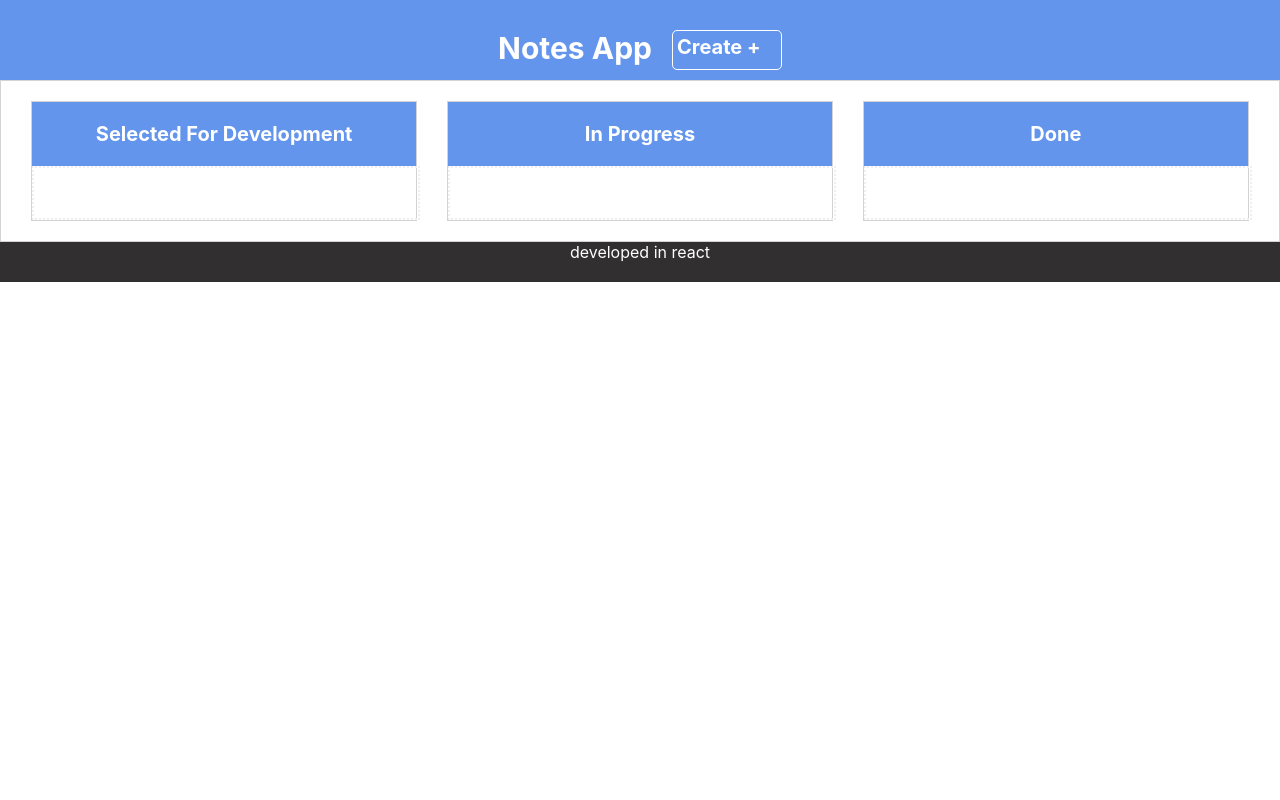
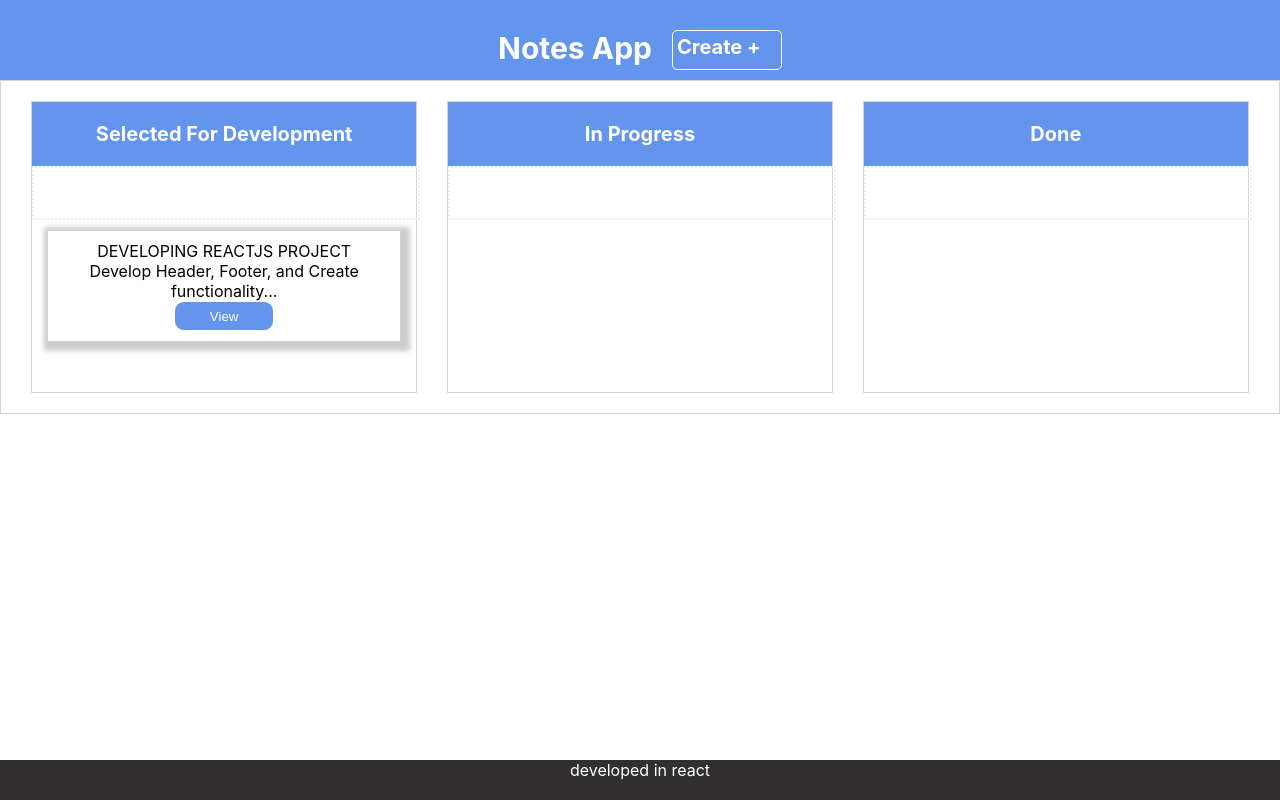
Before and after one commit to smartengineergeek/notes-app, a React (Create React App) app: page /#/ in a window 1280 px wide. Built offline with nearby package versions, Linux system fonts and the light colour scheme.

Commit message:
added deafult task

```diff
--- a/package.json
+++ b/package.json
@@ -2,7 +2,6 @@
   "name": "notes-app",
   "version": "0.1.0",
   "private": true,
-  "homepage": "http://amahlawat.github.io/notes-app",
   "dependencies": {
     "@testing-library/jest-dom": "^5.11.5",
     "@testing-library/react": "^11.1.2",
--- a/src/Layouts/Header/Header.css
+++ b/src/Layouts/Header/Header.css
@@ -13,6 +13,10 @@
     color: #fff;
     text-align: center;
     height: 40px;
+    position: fixed;
+    left: 0;
+    bottom: 0;
+    width: 100%;
 }
 .create-btn{
     border: solid 1px #fff;
--- a/src/components/Notes/Note/Note.css
+++ b/src/components/Notes/Note/Note.css
@@ -5,4 +5,5 @@
     margin-left: 15px;
     margin-right: 15px;
     margin-top: 10px;
+    box-shadow:         3px 3px 5px 6px #ccc;
 }
--- a/src/components/Notes/Notes.css
+++ b/src/components/Notes/Notes.css
@@ -9,6 +9,7 @@
 .tasks-col{
     border: solid 1px lightgray;
     width: 30%;
+    padding-bottom: 50px;
 }
 .tasks-list{
     display: flex;
--- a/src/components/Notes/Notes.js
+++ b/src/components/Notes/Notes.js
@@ -48,6 +48,8 @@
             let tasks = JSON.parse(localStorage.getItem("tasks-app"));
             let index = -1, updateTask = null;
             tasks.forEach((task, i) => {
+                console.log("left ", (task.id).toString(), " right ", (this.state.dragId).split("-"))
+                // debugger;
                 if((task.id).toString() === (this.state.dragId).split("-")[1]){
                     task.status = status;
                     index = i;
@@ -70,13 +72,18 @@
             { type: "Done", status: "done" }
         ];
 
-        let notes = [   {
-                            heading: "Developing reactjs project",
-                            description: "Develop Header, Footer, and Create functionality"
-                        }
-                    ];
-        if(JSON.parse(localStorage.getItem("tasks-app")) != null){
+        let notes = null;
+        if(localStorage.getItem("tasks-app") != null){
             notes = JSON.parse(localStorage.getItem("tasks-app"));
+        }else{
+            let tasks = [{
+                id: new Date().getTime(),
+                heading: "Developing reactjs project",
+                description: "Develop Header, Footer, and Create functionality",
+                status: "selected"
+            }];
+            localStorage.setItem("tasks-app", JSON.stringify(tasks));
+            notes = tasks;
         }
         return(
             <React.Fragment>
```
